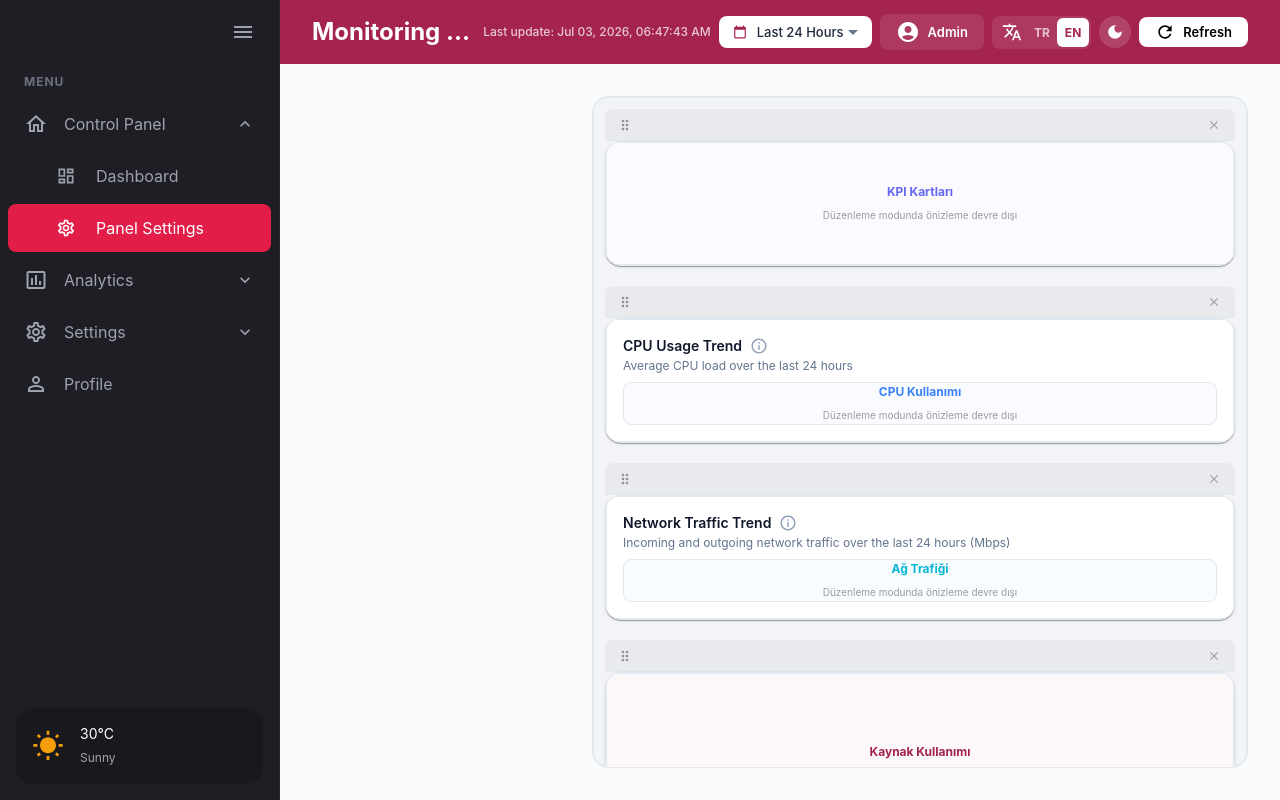
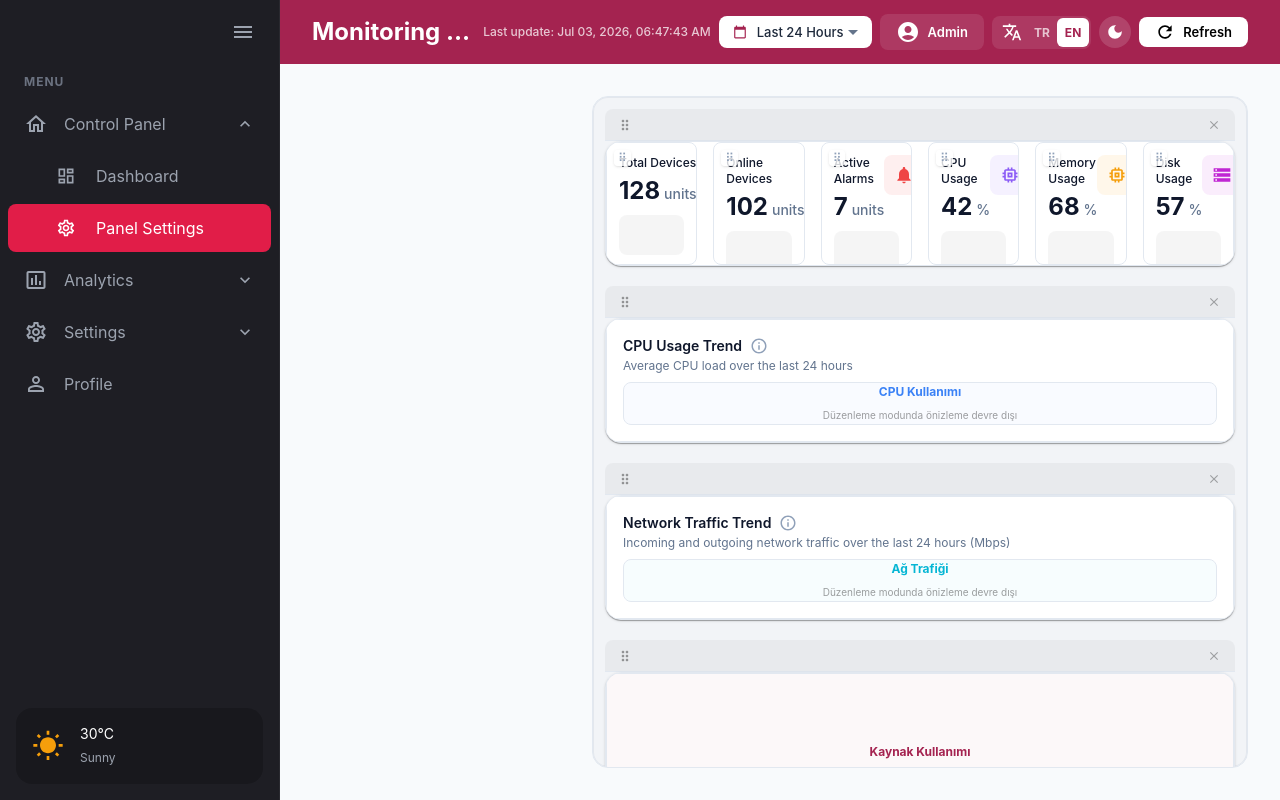
Before and after one commit to aycacerence/Monitoring-dashboard, a React (Vite) app: page /settings in a window 1280 px wide. Built offline with nearby package versions, Linux system fonts and the light colour scheme.

Commit message:
feat: KPI kartlarına sürükle-bırak özelliği eklendi ve global isDirty/kaydetme akışına entegre edildi

```diff
--- a/src/components/kpi/KpiGrid/KpiGrid.jsx
+++ b/src/components/kpi/KpiGrid/KpiGrid.jsx
@@ -1,10 +1,10 @@
+import { useEffect, useMemo, useState } from 'react';
 import { useAppDispatch, useAppSelector } from '../../../app/hooks';
 import KpiCard from '../KpiCard/KpiCard';
 import KpiCardSkeleton from '../KpiCardSkeleton/KpiCardSkeleton';
 import ErrorState from '../../common/ErrorState/ErrorState';
 import { fetchKpis } from '../../../features/dashboard/kpiSlice';
-import { selectIsEditMode } from '../../../features/ui/uiSlice';
-import WidgetPlaceholder from '../../common/WidgetPlaceholder/WidgetPlaceholder';
+import { selectIsEditMode, setIsDirty } from '../../../features/ui/uiSlice';
 
 const editModeKpis = [
   { id: 'placeholder-1', title: 'CPU', value: '—', unit: '%', changePercentage: 0, changeDirection: 'neutral', changeLabel: '—', icon: 'cpu', sparklineData: [], color: '#8b5cf6' },
@@ -15,15 +15,92 @@ const editModeKpis = [
   { id: 'placeholder-6', title: 'Çalışma', value: '—', unit: '', changePercentage: 0, changeDirection: 'neutral', changeLabel: '—', icon: 'activity', sparklineData: [], color: '#6366f1' },
 ];
 
+const getKpiOrderKey = (role) => `kpiCardOrder_${role || 'user'}`;
+
+const loadKpiOrder = (role) => {
+  try {
+    const raw = localStorage.getItem(getKpiOrderKey(role));
+    return raw ? JSON.parse(raw) : [];
+  } catch {
+    return [];
+  }
+};
+
+const saveKpiOrder = (order, role) => {
+  try {
+    localStorage.setItem(getKpiOrderKey(role), JSON.stringify(order));
+  } catch {}
+};
+
+const sortKpisByOrder = (items, order) => {
+  if (!Array.isArray(order) || order.length === 0) return items;
+
+  const itemMap = new Map(items.map((item) => [item.id, item]));
+  const orderedItems = order
+    .map((id) => itemMap.get(id))
+    .filter(Boolean);
+  const remainingItems = items.filter((item) => !order.includes(item.id));
+
+  return [...orderedItems, ...remainingItems];
+};
+
 function KpiGrid() {
   const dispatch = useAppDispatch();
   const { data: kpiData, status, error } = useAppSelector((state) => state.kpi);
+  const role = useAppSelector((state) => state.auth.role);
   const isEditMode = useAppSelector(selectIsEditMode);
-  if (isEditMode) return <WidgetPlaceholder widgetId="kpiGrid" />;
+  const [draggedKpiId, setDraggedKpiId] = useState(null);
+  const [savedKpiOrder, setSavedKpiOrder] = useState(() => loadKpiOrder(role));
+  const [draftKpiOrder, setDraftKpiOrder] = useState(savedKpiOrder);
+
+  useEffect(() => {
+    const savedOrder = loadKpiOrder(role);
+    setSavedKpiOrder(savedOrder);
+    setDraftKpiOrder(savedOrder);
+  }, [role]);
+
+  useEffect(() => {
+    const handleSaveLayout = () => {
+      saveKpiOrder(draftKpiOrder, role);
+      setSavedKpiOrder(draftKpiOrder);
+      dispatch(setIsDirty(false));
+    };
+
+    const handleCancelLayout = () => {
+      setDraftKpiOrder(savedKpiOrder);
+      dispatch(setIsDirty(false));
+    };
+
+    window.addEventListener('save-layout', handleSaveLayout);
+    window.addEventListener('cancel-layout', handleCancelLayout);
+
+    return () => {
+      window.removeEventListener('save-layout', handleSaveLayout);
+      window.removeEventListener('cancel-layout', handleCancelLayout);
+    };
+  }, [dispatch, draftKpiOrder, role, savedKpiOrder]);
 
   const showLoadingState = !isEditMode && (status === 'loading' || status === 'idle');
   const showErrorState = !isEditMode && status === 'failed';
-  const items = isEditMode && kpiData.length === 0 ? editModeKpis : kpiData;
+  const sourceItems = isEditMode && kpiData.length === 0 ? editModeKpis : kpiData;
+  const items = useMemo(() => sortKpisByOrder(sourceItems, draftKpiOrder), [sourceItems, draftKpiOrder]);
+
+  const handleKpiDrop = (targetKpiId) => {
+    if (!isEditMode || !draggedKpiId || draggedKpiId === targetKpiId) return;
+
+    const currentIds = items.map((item) => item.id);
+    const fromIndex = currentIds.indexOf(draggedKpiId);
+    const toIndex = currentIds.indexOf(targetKpiId);
+    if (fromIndex === -1 || toIndex === -1) return;
+
+    const nextIds = [...currentIds];
+    const [movedId] = nextIds.splice(fromIndex, 1);
+    nextIds.splice(toIndex, 0, movedId);
+
+    setDraftKpiOrder(nextIds);
+    dispatch(setIsDirty(true));
+    setDraggedKpiId(null);
+  };
 
   if (showLoadingState) {
     return (
@@ -44,7 +121,36 @@ function KpiGrid() {
   return (
     <div className="grid grid-cols-1 gap-4 transition-opacity duration-500 ease-in opacity-100 md:grid-cols-2 lg:h-full lg:grid-cols-12">
       {items.map((kpi) => (
-        <div key={kpi.id} className="lg:col-span-2 lg:min-h-0">
+        <div
+          key={kpi.id}
+          draggable={isEditMode}
+          onDragStart={(event) => {
+            if (!isEditMode) return;
+            event.stopPropagation();
+            event.dataTransfer.effectAllowed = 'move';
+            event.dataTransfer.setData('text/plain', kpi.id);
+            setDraggedKpiId(kpi.id);
+          }}
+          onDragOver={(event) => {
+            if (!isEditMode) return;
+            event.preventDefault();
+            event.stopPropagation();
+            event.dataTransfer.dropEffect = 'move';
+          }}
+          onDrop={(event) => {
+            if (!isEditMode) return;
+            event.preventDefault();
+            event.stopPropagation();
+            handleKpiDrop(kpi.id);
+          }}
+          onDragEnd={() => setDraggedKpiId(null)}
+          className={`relative lg:col-span-2 lg:min-h-0 ${isEditMode ? 'cursor-grab active:cursor-grabbing' : ''} ${draggedKpiId === kpi.id ? 'opacity-50' : ''}`}
+        >
+          {isEditMode && (
+            <div className="pointer-events-none absolute left-2 top-2 z-10 rounded bg-white/80 px-1 text-xs text-slate-400 shadow-sm">
+              ⠿
+            </div>
+          )}
           <KpiCard
             title={kpi.title}
             value={kpi.value}
```
